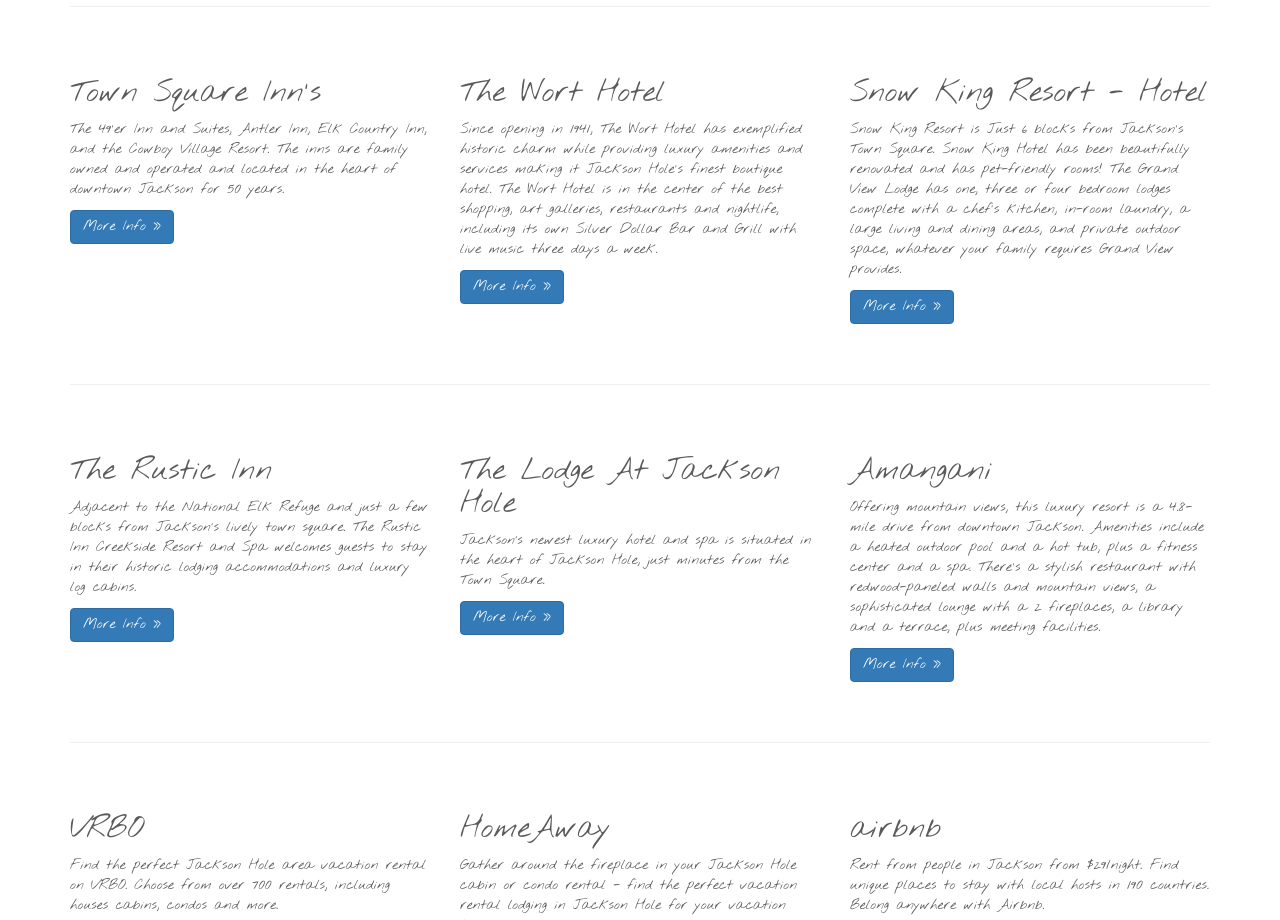
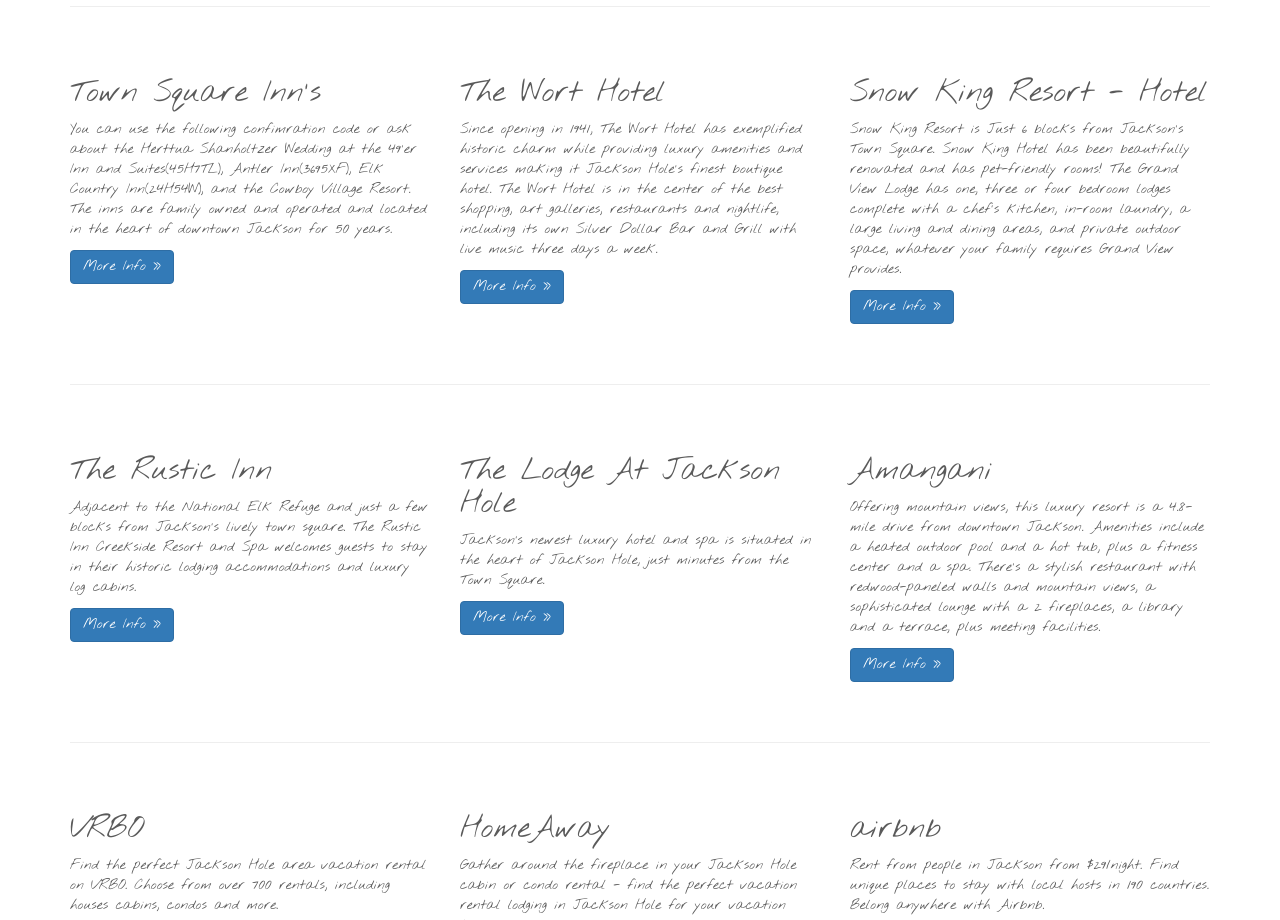
Before and after one commit to JHlife/jahWedding, a plain HTML site: page details.html in a window 1280 px wide. Shown: the part 1800-2720 px from the top of the page. Drawn offline with nearby package versions, Linux system fonts and the light colour scheme.

Commit message:
Added confirmation codes

```diff
--- a/details.html
+++ b/details.html
@@ -96,7 +96,7 @@
       <div class="row">
         <div class="col-sm-4">
           <h2>Town Square Inn's</h2>
-          <p>The 49'er Inn and Suites, Antler Inn, Elk Country Inn, and the Cowboy Village Resort. The inns are family owned and operated and located in the heart of downtown Jackson for 50 years.</p>
+          <p>You can use the following confimration code or ask about the Herttua Shanholtzer Wedding at the 49'er Inn and Suites(45H7TL), Antler Inn(3695XF), Elk Country Inn(24H54W), and the Cowboy Village Resort. The inns are family owned and operated and located in the heart of downtown Jackson for 50 years.</p>
           <p><a class="btn btn-primary" href="http://www.townsquareinns.com" role="button">More Info &raquo;</a></p>
         </div>
         <div class="col-sm-4">
```
